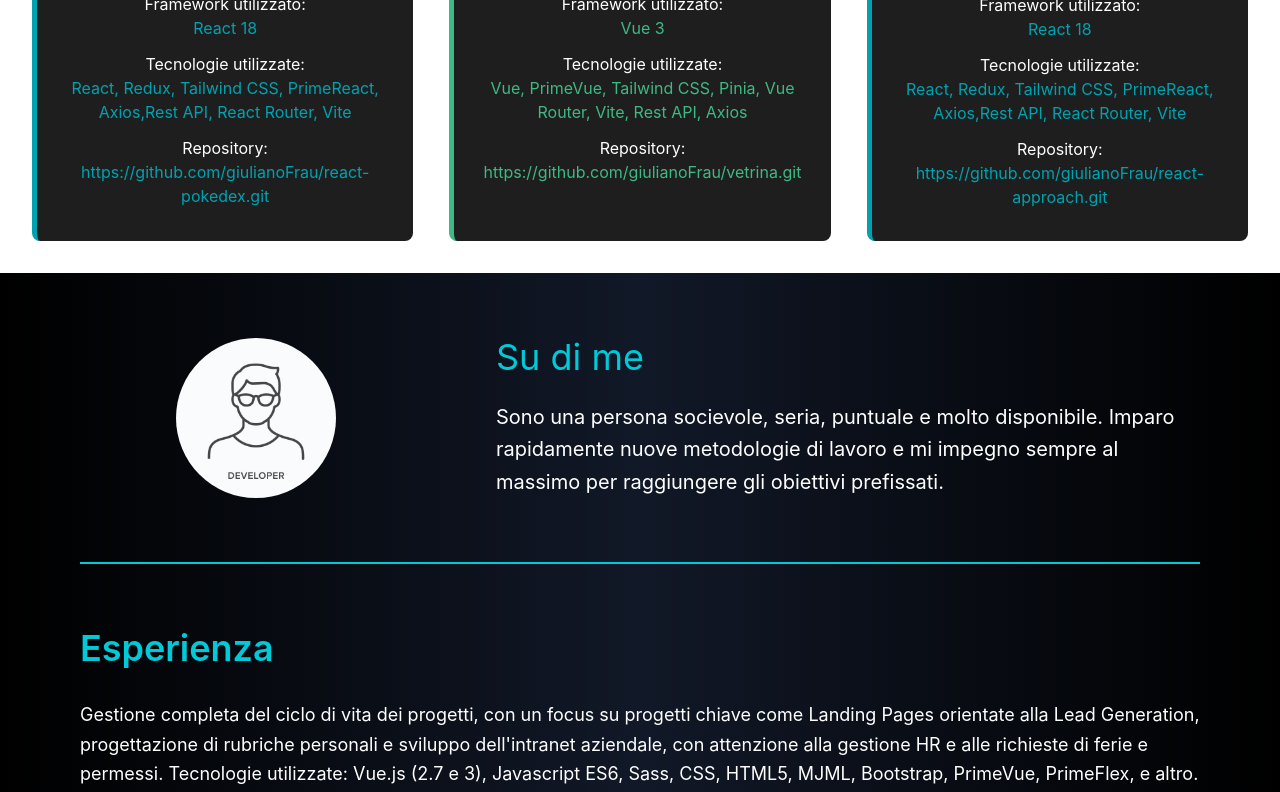
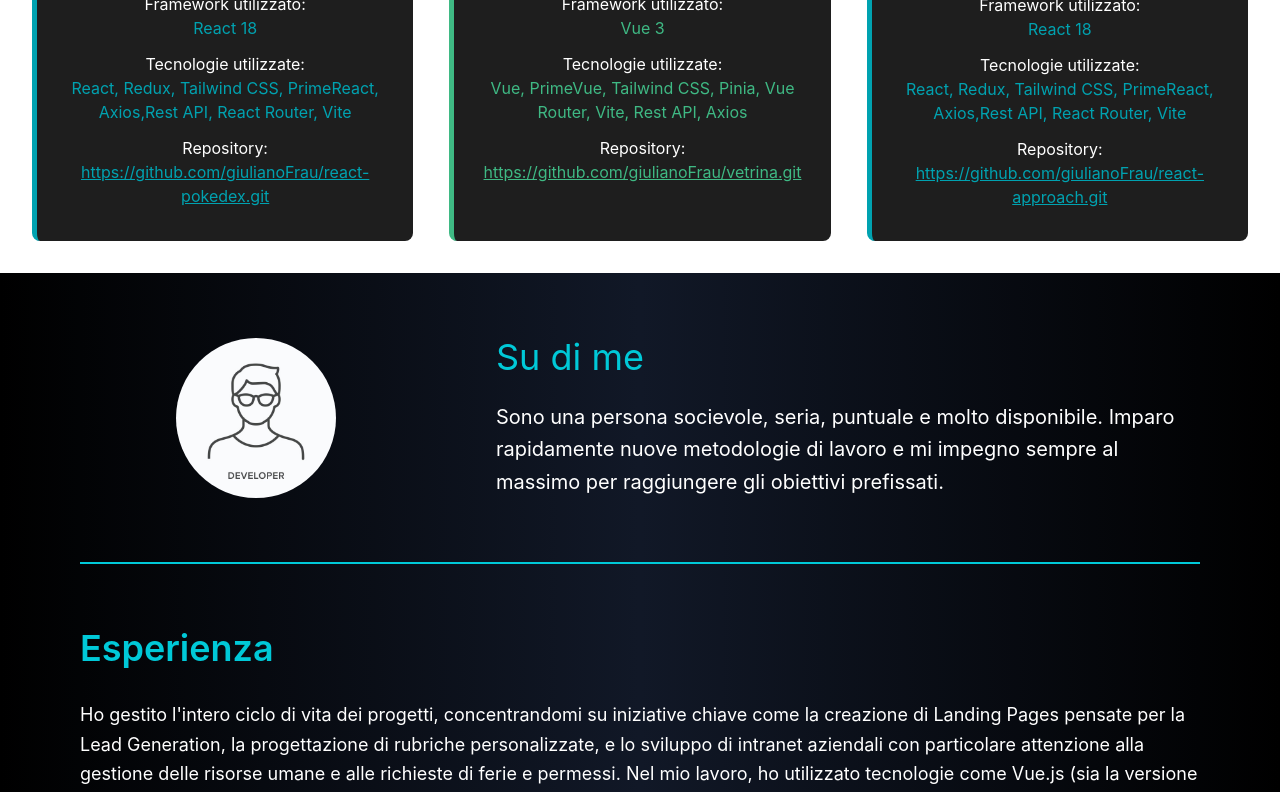
Before and after one commit to giulianoFrau/giuliano-web-site, a React (Vite) app: page / in a window 1280 px wide. Shown: the part 2000-2792 px from the top of the page. Built offline with nearby package versions, Linux system fonts and the light colour scheme.

Commit message:
refact code

```diff
--- a/src/components/AppHome.jsx
+++ b/src/components/AppHome.jsx
@@ -3,7 +3,7 @@ import { Button } from "primereact/button";
 const AppHome = () => {
   return (
     <>
-      <div className="app__home">
+      <div className="app__home" id="home">
         <div className="app__home__content flex flex-col items-end h-full justify-center ">
           <div className="flex flex-col gap-8">
             <div className="app__home__titles flex flex-col gap-2 text-white">
@@ -30,6 +30,9 @@ const AppHome = () => {
                 label="I miei progetti"
                 className="btn-primary p-2 "
                 severity="primary"
+                onClick={() => {
+                  window.location.href = "#project";
+                }}
               />
             </div>
           </div>
--- a/src/components/AppInfo.jsx
+++ b/src/components/AppInfo.jsx
@@ -4,7 +4,10 @@ import { Avatar } from "primereact/avatar";
 
 const AppInfo = () => {
   return (
-    <div className="app__info bg-gradient-to-r from-black via-gray-900 to-black text-white py-16 px-5 lg:px-20">
+    <div
+      className="app__info bg-gradient-to-r from-black via-gray-900 to-black text-white py-16 px-5 lg:px-20"
+      id="contacts"
+    >
       {/* Hero Section */}
       <div className="flex flex-col lg:flex-row items-center justify-center space-y-10 lg:space-y-0 lg:space-x-16">
         {/* Image */}
@@ -34,16 +37,19 @@ const AppInfo = () => {
       <div className="text-center lg:text-left space-y-8">
         <h2 className="text-4xl font-semibold text-[#00C9D8]">Esperienza</h2>
         <p className="text-lg leading-relaxed ">
-          Gestione completa del ciclo di vita dei progetti, con un focus su
-          progetti chiave come Landing Pages orientate alla Lead Generation,
-          progettazione di rubriche personali e sviluppo dell'intranet
-          aziendale, con attenzione alla gestione HR e alle richieste di ferie e
-          permessi. Tecnologie utilizzate: Vue.js (2.7 e 3), Javascript ES6,
-          Sass, CSS, HTML5, MJML, Bootstrap, PrimeVue, PrimeFlex, e altro.
+          Ho gestito l'intero ciclo di vita dei progetti, concentrandomi su
+          iniziative chiave come la creazione di Landing Pages pensate per la
+          Lead Generation, la progettazione di rubriche personalizzate, e lo
+          sviluppo di intranet aziendali con particolare attenzione alla
+          gestione delle risorse umane e alle richieste di ferie e permessi. Nel
+          mio lavoro, ho utilizzato tecnologie come Vue.js (sia la versione 2.7
+          che la 3), JavaScript ES6, Sass, CSS, HTML5, MJML, Bootstrap, PrimeVue
+          e PrimeFlex, tra le altre.
         </p>
         <p className="text-lg leading-relaxed text-white">
-          Attualmente sto studiando React da autodidatta, e questo sito è
-          realizzato proprio con React.
+          Attualmente sto studiando React da autodidatta, mettendo subito in
+          pratica le conoscenze acquisite con i lavori precedenti a questa
+          sezione. Questo sito è realizzato proprio con React.
         </p>
       </div>
 
@@ -57,22 +63,26 @@ const AppInfo = () => {
           <Button
             icon="pi pi-linkedin"
             className="p-button-rounded p-button-lg p-button-info shadow-lg hover:shadow-2xl transform hover:scale-110 transition-all duration-300"
-            onClick={() => window.open("https://linkedin.com/tuo-url")}
+            onClick={() =>
+              window.open(
+                "https://www.linkedin.com/in/giuliano-frau-8728a61bb/"
+              )
+            }
           />
           <Button
             icon="pi pi-facebook"
             className="p-button-rounded p-button-lg p-button-primary shadow-lg hover:shadow-2xl transform hover:scale-110 transition-all duration-300"
-            onClick={() => window.open("https://facebook.com/tuo-url")}
+            onClick={() => window.open("https://www.facebook.com/giuly.frau")}
           />
           <Button
             icon="pi pi-instagram"
             className="p-button-rounded p-button-lg p-button-warning shadow-lg hover:shadow-2xl transform hover:scale-110 transition-all duration-300"
-            onClick={() => window.open("https://instagram.com/tuo-url")}
+            onClick={() => window.open("https://www.instagram.com/giuly_frau/")}
           />
           <Button
             icon="pi pi-envelope"
             className="p-button-rounded p-button-lg p-button-help shadow-lg hover:shadow-2xl transform hover:scale-110 transition-all duration-300"
-            onClick={() => window.open("mailto:tuo-email@example.com")}
+            onClick={() => window.open("mailto:giuliano.frau1992@gmail.com")}
           />
         </div>
       </div>
--- a/src/components/AppMenu.jsx
+++ b/src/components/AppMenu.jsx
@@ -2,12 +2,12 @@ import { Menubar } from "primereact/menubar";
 
 const AppMenu = () => {
   const items = [
-    { label: "HomePage", icon: "pi pi-home", url: "/" },
-    { label: "Servizi", icon: "pi pi-table", url: "/servizi" },
+    { label: "Home", icon: "pi pi-home", url: "#home" },
+    { label: "Le mie skills", icon: "pi pi-star", url: "#skills" },
     {
-      label: "Info utili",
-      icon: "pi pi-info-circle",
-      url: "/informazioni",
+      label: "Su di me",
+      icon: "pi pi-user",
+      url: "#contacts",
     },
   ];
 
--- a/src/components/AppProject.jsx
+++ b/src/components/AppProject.jsx
@@ -3,7 +3,7 @@ import ProjectCard from "./ProjectCard";
 
 const AppProject = () => {
   return (
-    <div className="app__project py-8">
+    <div className="app__project py-8" id="project">
       <div className="app__project__content">
         <h1 className="text-center">Alcuni dei miei progetti</h1>
         <div className="grid grid-cols-1 md:grid-cols-3 gap-9 justify-center">
--- a/src/components/AppSkills.jsx
+++ b/src/components/AppSkills.jsx
@@ -2,7 +2,7 @@ import { skills } from "../options/skills";
 import SkillCard from "./SkillCard";
 const AppSkills = () => {
   return (
-    <div className="app__skills py-8">
+    <div className="app__skills py-8" id="skills">
       <div className="app__skills__content">
         <h1 className="text-center">Le mie skills</h1>
         <div className="grid grid-cols-1 md:grid-cols-3 gap-4  justify-center">
--- a/src/components/ProjectCard.jsx
+++ b/src/components/ProjectCard.jsx
@@ -10,7 +10,7 @@ const ProjectCard = ({
 }) => {
   return (
     <div
-      className={`project-card project-card-${framework} cursor-pointer hover:scale-105 transition-all duration-100 text-white p-8 sm:p-4 lg:py-8 rounded-lg flex flex-col gap-3  transition-opacity duration-500  `}
+      className={`project-card project-card-${framework} cursor-pointer transform hover:scale-105 transition-all duration-300 text-white p-8 sm:p-4 lg:py-8 rounded-lg flex flex-col gap-3    `}
       onClick={() => window.open(link_progetto)}
     >
       <Image src={preview} alt="Image" />
@@ -37,10 +37,13 @@ const ProjectCard = ({
           {tecnologie}
         </span>
       </p>
-      <p className="text-center mt-auto lg:mt-0 ">
+      <p className="text-center mt-auto lg:mt-0  ">
         Repository: <br />
         <span
-          className={`text-${framework === "React 18" ? "primary" : "vue"} `}
+          onClick={() => window.open(link_repo)}
+          className={`text-${
+            framework === "React 18" ? "primary" : "vue"
+          } underline`}
         >
           {link_repo}
         </span>
--- a/src/index.css
+++ b/src/index.css
@@ -19,6 +19,7 @@ html,
 body {
   background-color: #000;
   height: 100vh;
+  scroll-behavior: smooth;
 }
 
 th:first-child,
```
